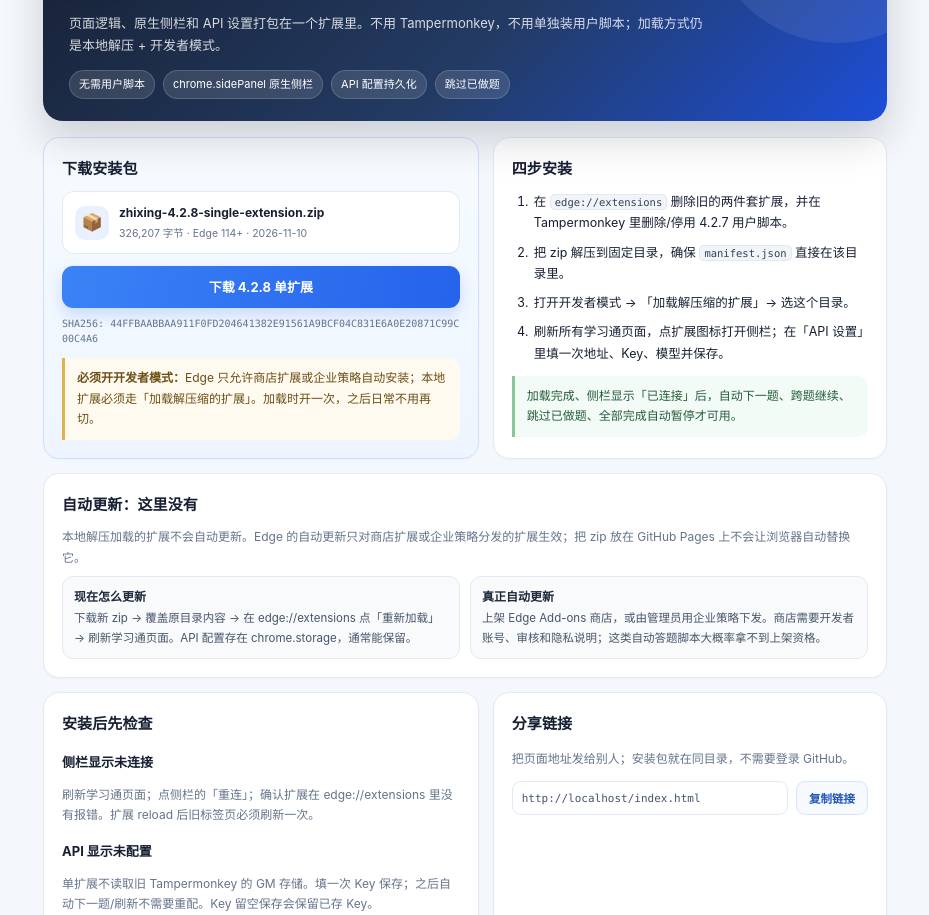
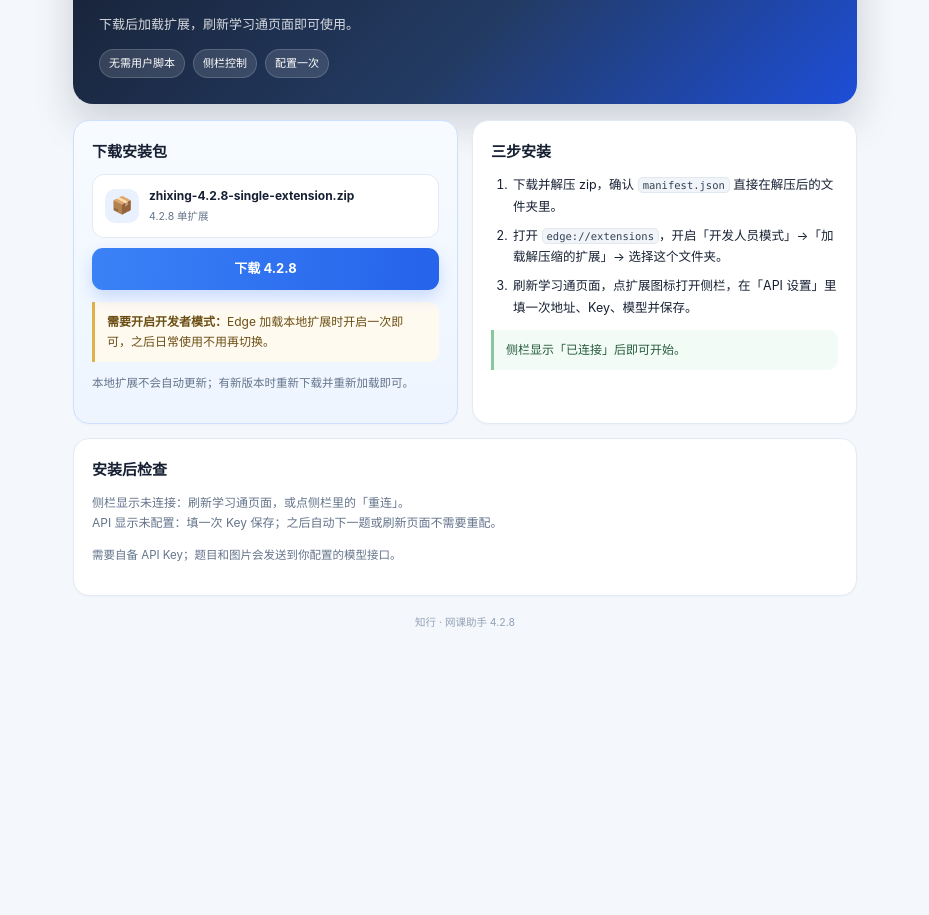
Before and after one commit to GuanYunMao/zhixing, a plain HTML site: page index.html in a window 1280 px wide. Shown: the part 125-1040 px from the top of the page, without its empty margins (175-1104 px from the left). After the commit the page ends 805 px from the top, so only its background shows below. Drawn offline with Linux system fonts and the light colour scheme.

Commit message:
发布 v4.2.8：单扩展安装页、下载包与安装说明
本地解压加载不自动更新；自动更新仅商店/企业策略。

```diff
--- a/index.html
+++ b/index.html
@@ -5,48 +5,40 @@
 <meta name="viewport" content="width=device-width,initial-scale=1">
 <title>知行 · 网课助手 4.2.8 安装</title>
 <style>
-  :root{--ink:#172033;--muted:#64748b;--line:#e3eaf3;--blue:#2563eb;--blue2:#3b82f6;--bg:#f4f7fb;--card:#fff;--green:#15803d;--amber:#a16207}
+  :root{--ink:#172033;--muted:#64748b;--line:#e3eaf3;--blue:#2563eb;--blue2:#3b82f6;--bg:#f4f7fb;--card:#fff}
   *{box-sizing:border-box}
   html,body{margin:0;background:var(--bg);color:var(--ink);font:14px/1.7 -apple-system,BlinkMacSystemFont,"Segoe UI","PingFang SC","Microsoft YaHei",sans-serif}
   a{color:var(--blue);text-decoration:none}
   a:hover{text-decoration:underline}
-  .wrap{max-width:880px;margin:0 auto;padding:28px 18px 48px}
-  .hero{background:linear-gradient(135deg,#172033,#233b63 55%,#1d4ed8);color:#fff;border-radius:20px;padding:26px 26px 22px;box-shadow:0 18px 40px rgba(23,32,51,.18);position:relative;overflow:hidden}
-  .hero:after{content:"";position:absolute;width:260px;height:260px;border-radius:50%;right:-80px;top:-120px;background:rgba(255,255,255,.08)}
-  .hero .brand{display:flex;align-items:center;gap:12px;position:relative;z-index:1}
-  .logo{width:46px;height:46px;border-radius:14px;background:linear-gradient(145deg,#7db4ff,#2563eb);display:grid;place-items:center;font-weight:800;font-size:23px;box-shadow:0 7px 18px rgba(0,0,0,.18)}
-  h1{font-size:23px;line-height:1.25;margin:0;letter-spacing:.2px}
+  .wrap{max-width:820px;margin:0 auto;padding:28px 18px 48px}
+  .hero{background:linear-gradient(135deg,#172033,#233b63 55%,#1d4ed8);color:#fff;border-radius:20px;padding:26px;box-shadow:0 18px 40px rgba(23,32,51,.18)}
+  .brand{display:flex;align-items:center;gap:12px}
+  .logo{width:46px;height:46px;border-radius:14px;background:linear-gradient(145deg,#7db4ff,#2563eb);display:grid;place-items:center;font-weight:800;font-size:23px}
+  h1{font-size:23px;line-height:1.3;margin:0;letter-spacing:.2px}
   .sub{color:rgba(255,255,255,.72);font-size:12px;margin:3px 0 0}
-  .hero p{margin:16px 0 0;color:rgba(255,255,255,.82);font-size:13px;max-width:640px;position:relative;z-index:1}
-  .badges{display:flex;gap:8px;flex-wrap:wrap;margin-top:14px;position:relative;z-index:1}
+  .hero p{margin:16px 0 0;color:rgba(255,255,255,.82);font-size:13px}
+  .badges{display:flex;gap:8px;flex-wrap:wrap;margin-top:14px}
   .badge{font-size:11px;padding:4px 9px;border-radius:999px;background:rgba(255,255,255,.12);border:1px solid rgba(255,255,255,.16)}
-  .grid{display:grid;grid-template-columns:1.05fr .95fr;gap:14px;margin-top:16px}
+  .grid{display:grid;grid-template-columns:1fr 1fr;gap:14px;margin-top:16px}
   .card{background:var(--card);border:1px solid var(--line);border-radius:16px;padding:18px;box-shadow:0 1px 2px rgba(15,23,42,.03)}
-  .card h2{font-size:15px;margin:0 0 10px;letter-spacing:.1px}
-  .card h3{font-size:13px;margin:14px 0 5px}
+  .card h2{font-size:15px;margin:0 0 10px}
   .muted{color:var(--muted);font-size:12px}
   .download{background:linear-gradient(180deg,#f7fbff,#eef5ff);border-color:#cfe0ff}
   .file{display:flex;align-items:center;gap:10px;background:#fff;border:1px solid var(--line);border-radius:12px;padding:11px 12px;margin:10px 0}
-  .file .ico{width:34px;height:34px;border-radius:10px;background:#e9f1ff;display:grid;place-items:center;font-size:17px;flex:0 0 34px}
-  .file .name{font-size:12px;font-weight:650;word-break:break-all}
-  .file .meta{font-size:10.5px;color:var(--muted);margin-top:1px}
-  .btn{display:inline-flex;align-items:center;justify-content:center;width:100%;min-height:42px;border-radius:11px;background:linear-gradient(100deg,var(--blue2),var(--blue));color:#fff!important;font-weight:700;font-size:13px;text-decoration:none!important;box-shadow:0 7px 16px rgba(37,99,235,.2);margin-top:2px}
-  .btn:hover{filter:brightness(1.05)}
-  .sha{font:10px/1.5 "Cascadia Code",Consolas,monospace;color:var(--muted);word-break:break-all;margin:8px 0 0}
+  .ico{width:34px;height:34px;border-radius:10px;background:#e9f1ff;display:grid;place-items:center;font-size:17px;flex:0 0 34px}
+  .name{font-size:12px;font-weight:650;word-break:break-all}
+  .meta{font-size:10.5px;color:var(--muted);margin-top:1px}
+  .btn{display:inline-flex;align-items:center;justify-content:center;width:100%;min-height:42px;border-radius:11px;background:linear-gradient(100deg,var(--blue2),var(--blue));color:#fff!important;font-weight:700;font-size:13px;box-shadow:0 7px 16px rgba(37,99,235,.2)}
+  .btn:hover{filter:brightness(1.05);text-decoration:none!important}
   ol.steps{margin:0;padding-left:20px;font-size:12.5px}
   ol.steps li{margin:8px 0;padding-left:2px}
   .kbd{font:10.5px/1.4 "Cascadia Code",Consolas,monospace;background:#f1f5f9;border:1px solid #e2e8f0;border-radius:5px;padding:1px 4px;color:#334155}
   .note{border-left:3px solid #e0b24b;background:#fffaf0;border-radius:0 10px 10px 0;padding:10px 12px;font-size:12px;color:#6b4e13;margin-top:12px}
   .ok{border-left-color:#86c79b;background:#f3fbf6;color:#245c3b}
+  .line{margin-top:12px;color:var(--muted);font-size:11.5px}
   .wide{grid-column:1/-1}
-  .two{display:grid;grid-template-columns:1fr 1fr;gap:10px}
-  .mini{background:#f8fafc;border:1px solid var(--line);border-radius:11px;padding:10px 11px;font-size:11.5px;color:#475569}
-  .mini b{display:block;color:#1e293b;margin-bottom:2px;font-size:12px}
-  .copy{display:flex;gap:8px;margin-top:9px}
-  .copy input{flex:1;min-width:0;height:34px;border:1px solid var(--line);border-radius:9px;padding:0 9px;font:11px/1.4 "Cascadia Code",Consolas,monospace;color:#475569;background:#fff}
-  .copy button{height:34px;border:1px solid #d8e5f7;background:#f6faff;color:#2457b8;border-radius:9px;padding:0 12px;font-size:11.5px;font-weight:650;cursor:pointer}
-  footer{margin-top:18px;color:#94a3b8;font-size:10.5px;text-align:center;line-height:1.7}
-  @media(max-width:680px){.grid{grid-template-columns:1fr}.wrap{padding:14px 12px 34px}.hero{padding:20px 18px}.two{grid-template-columns:1fr}}
+  footer{margin-top:18px;color:#94a3b8;font-size:10.5px;text-align:center}
+  @media(max-width:680px){.grid{grid-template-columns:1fr}.wrap{padding:14px 12px 34px}.hero{padding:20px 18px}}
 </style>
 </head>
 <body>
@@ -56,15 +48,14 @@
       <div class="logo">知</div>
       <div>
         <h1>知行 · 网课助手</h1>
-        <p class="sub">4.2.8 · 单扩展 · Edge 原生侧栏</p>
+        <p class="sub">4.2.8 · Edge 扩展</p>
       </div>
     </div>
-    <p>页面逻辑、原生侧栏和 API 设置打包在一个扩展里。不用 Tampermonkey，不用单独装用户脚本；加载方式仍是本地解压 + 开发者模式。</p>
+    <p>下载后加载扩展，刷新学习通页面即可使用。</p>
     <div class="badges">
       <span class="badge">无需用户脚本</span>
-      <span class="badge">chrome.sidePanel 原生侧栏</span>
-      <span class="badge">API 配置持久化</span>
-      <span class="badge">跳过已做题</span>
+      <span class="badge">侧栏控制</span>
+      <span class="badge">配置一次</span>
     </div>
   </header>
 
@@ -75,79 +66,32 @@
         <div class="ico">📦</div>
         <div>
           <div class="name">zhixing-4.2.8-single-extension.zip</div>
-          <div class="meta">326,207 字节 · Edge 114+ · 2026-11-10</div>
+          <div class="meta">4.2.8 单扩展</div>
         </div>
       </div>
-      <a class="btn" href="./zhixing-4.2.8-single-extension.zip" download>下载 4.2.8 单扩展</a>
-      <p class="sha">SHA256: 44FFBAABBAA911F0FD204641382E91561A9BCF04C831E6A0E20871C99C00C4A6</p>
-      <div class="note"><b>必须开开发者模式：</b>Edge 只允许商店扩展或企业策略自动安装；本地扩展必须走「加载解压缩的扩展」。加载时开一次，之后日常不用再切。</div>
+      <a class="btn" href="./zhixing-4.2.8-single-extension.zip" download>下载 4.2.8</a>
+      <div class="note"><b>需要开启开发者模式：</b>Edge 加载本地扩展时开启一次即可，之后日常使用不用再切换。</div>
+      <p class="line">本地扩展不会自动更新；有新版本时重新下载并重新加载即可。</p>
     </section>
 
     <section class="card">
-      <h2>四步安装</h2>
+      <h2>三步安装</h2>
       <ol class="steps">
-        <li>在 <span class="kbd">edge://extensions</span> 删除旧的两件套扩展，并在 Tampermonkey 里删除/停用 4.2.7 用户脚本。</li>
-        <li>把 zip 解压到固定目录，确保 <span class="kbd">manifest.json</span> 直接在该目录里。</li>
-        <li>打开开发者模式 → 「加载解压缩的扩展」→ 选这个目录。</li>
-        <li>刷新所有学习通页面，点扩展图标打开侧栏；在「API 设置」里填一次地址、Key、模型并保存。</li>
+        <li>下载并解压 zip，确认 <span class="kbd">manifest.json</span> 直接在解压后的文件夹里。</li>
+        <li>打开 <span class="kbd">edge://extensions</span>，开启「开发人员模式」→「加载解压缩的扩展」→ 选择这个文件夹。</li>
+        <li>刷新学习通页面，点扩展图标打开侧栏，在「API 设置」里填一次地址、Key、模型并保存。</li>
       </ol>
-      <div class="note ok">加载完成、侧栏显示「已连接」后，自动下一题、跨题继续、跳过已做题、全部完成自动暂停才可用。</div>
+      <div class="note ok">侧栏显示「已连接」后即可开始。</div>
     </section>
 
     <section class="card wide">
-      <h2>自动更新：这里没有</h2>
-      <p class="muted" style="margin:0 0 8px">本地解压加载的扩展不会自动更新。Edge 的自动更新只对商店扩展或企业策略分发的扩展生效；把 zip 放在 GitHub Pages 上不会让浏览器自动替换它。</p>
-      <div class="two">
-        <div class="mini"><b>现在怎么更新</b>下载新 zip → 覆盖原目录内容 → 在 edge://extensions 点「重新加载」→ 刷新学习通页面。API 配置存在 chrome.storage，通常能保留。</div>
-        <div class="mini"><b>真正自动更新</b>上架 Edge Add-ons 商店，或由管理员用企业策略下发。商店需要开发者账号、审核和隐私说明；这类自动答题脚本大概率拿不到上架资格。</div>
-      </div>
-    </section>
-
-    <section class="card">
-      <h2>安装后先检查</h2>
-      <h3>侧栏显示未连接</h3>
-      <p class="muted">刷新学习通页面；点侧栏的「重连」；确认扩展在 edge://extensions 里没有报错。扩展 reload 后旧标签页必须刷新一次。</p>
-      <h3>API 显示未配置</h3>
-      <p class="muted">单扩展不读取旧 Tampermonkey 的 GM 存储。填一次 Key 保存；之后自动下一题/刷新不需要重配。Key 留空保存会保留已存 Key。</p>
-      <h3>页面里还有旧面板</h3>
-      <p class="muted">说明旧用户脚本还在跑。停用/删除 Tampermonkey 的 4.2.7，刷新页面，只保留这个扩展。</p>
-    </section>
-
-    <section class="card">
-      <h2>分享链接</h2>
-      <p class="muted">把页面地址发给别人；安装包就在同目录，不需要登录 GitHub。</p>
-      <div class="copy"><input id="shareUrl" value="" placeholder="页面加载后生成" readonly><button id="copyBtn" type="button">复制链接</button></div>
-      <p class="muted" id="copyMsg" style="margin:8px 0 0"></p>
-    </section>
-
-    <section class="card wide">
-      <h2>边界与安全</h2>
-      <div class="two">
-        <div class="mini"><b>不需要</b>Tampermonkey、用户脚本、右键“在侧栏中显示”。单击扩展图标即可打开侧栏。</div>
-        <div class="mini"><b>需要</b>Edge/Chromium 114+、开发者模式、可用于 OpenAI 兼容接口的 API Key；题目和图片会发往你配置的模型服务商。</div>
-      </div>
-      <p class="muted" style="margin:10px 0 0">API Key 保存在扩展的 chrome.storage.local，并会在页面 MAIN world 的内存缓存中出现；不写页面 localStorage。不能接受这个前提就不要安装。真实学习通定制页、iframe、公式和考试题型仍需自己验证。</p>
+      <h2>安装后检查</h2>
+      <p class="muted" style="margin:0">侧栏显示未连接：刷新学习通页面，或点侧栏里的「重连」。<br>API 显示未配置：填一次 Key 保存；之后自动下一题或刷新页面不需要重配。</p>
+      <p class="line">需要自备 API Key；题目和图片会发送到你配置的模型接口。</p>
     </section>
   </div>
 
-  <footer>知行 · 网课助手 4.2.8 单扩展 · 本地安装 · 不自动交卷<br>此页面可以直接分享；安装包与 SHA256 均在页面上。</footer>
+  <footer>知行 · 网课助手 4.2.8</footer>
 </div>
-<script>
-(function(){
-  var btn=document.getElementById('copyBtn'), input=document.getElementById('shareUrl'), msg=document.getElementById('copyMsg');
-  if(!btn || !input) return;
-  input.value = location.href.split('#')[0];
-  btn.addEventListener('click', async function(){
-    try {
-      await navigator.clipboard.writeText(input.value);
-      msg.textContent='已复制分享链接。';
-    } catch(_) {
-      input.select();
-      try { document.execCommand('copy'); msg.textContent='已复制分享链接。'; }
-      catch(e){ msg.textContent='复制失败，请手动选中链接复制。'; }
-    }
-  });
-})();
-</script>
 </body>
 </html>
```
Also changed, not shown: 1 other file.
